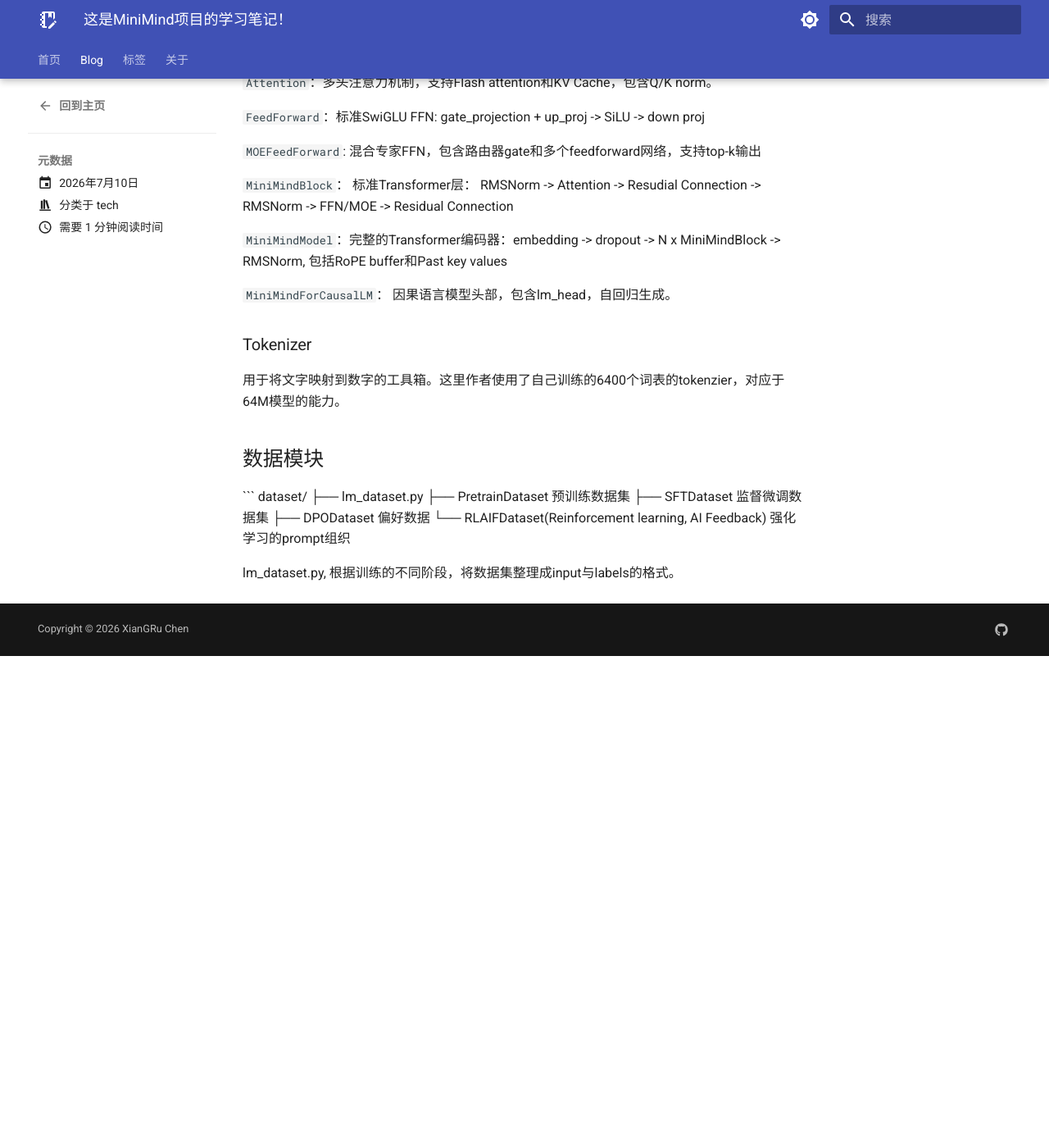
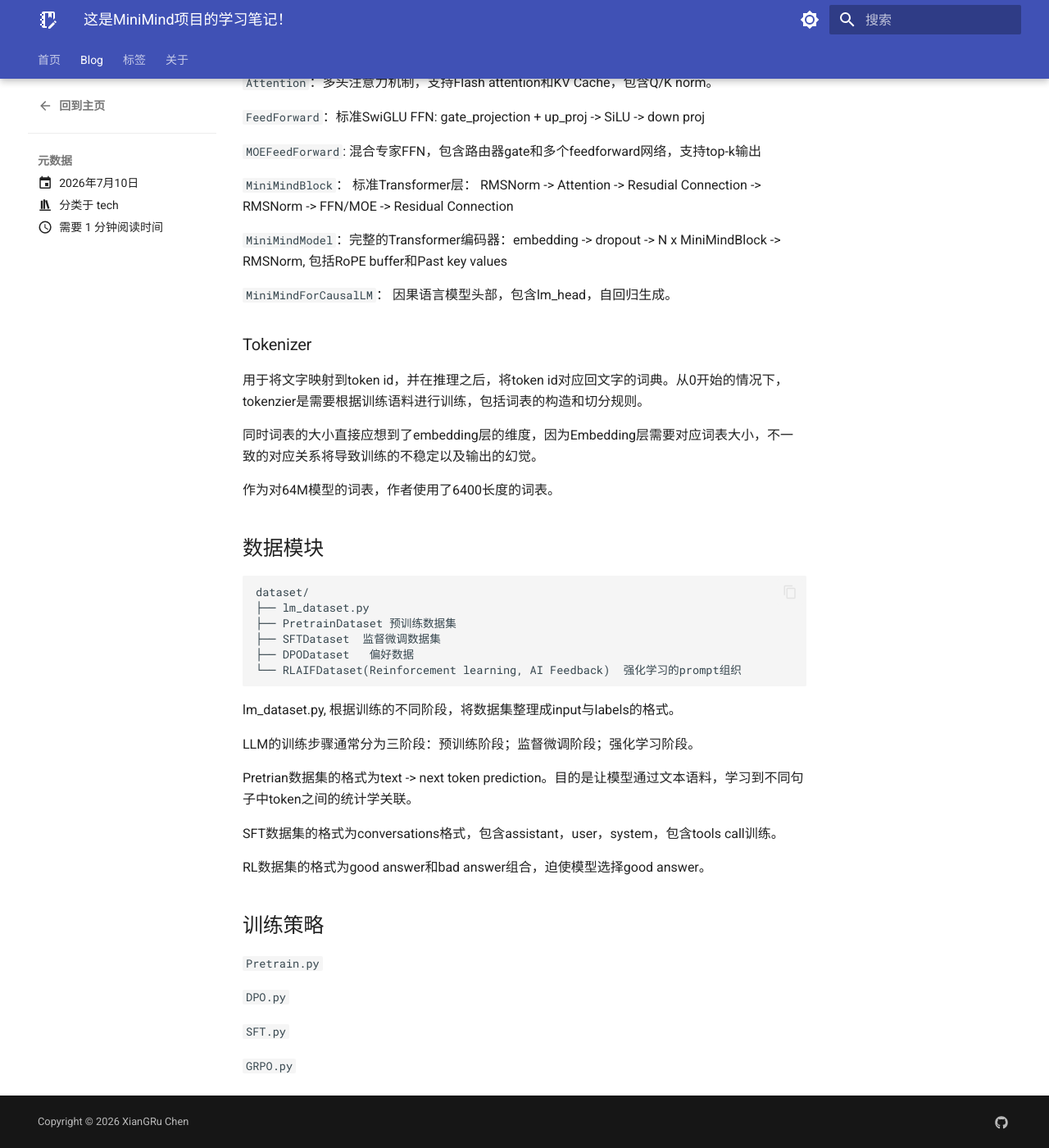
Before and after one commit to yokomaz/XianGRu_blogs, an MkDocs documentation site: the page built from docs/blog/posts/MiniMind.md, in a window 1280 px wide and 1400 px high, scrolled down 1896 px. Shown: the whole window at 82% size. Built offline with MkDocs 1.6.1 and Material for MkDocs 9.7.7, drawn with Linux system fonts in a browser that asks for light colours; before the commit the page ends 2696 px from its top, so only the background shows below that.

Commit message:
Update blog posts

````diff
--- a/docs/blog/posts/MiniMind.md
+++ b/docs/blog/posts/MiniMind.md
@@ -87,7 +87,11 @@ model模块主要用于构建整体项目中的模型结构。
 
 ### Tokenizer
 
-用于将文字映射到数字的工具箱。这里作者使用了自己训练的6400个词表的tokenzier，对应于64M模型的能力。
+用于将文字映射到token id，并在推理之后，将token id对应回文字的词典。从0开始的情况下，tokenzier是需要根据训练语料进行训练，包括词表的构造和切分规则。
+
+同时词表的大小直接应想到了embedding层的维度，因为Embedding层需要对应词表大小，不一致的对应关系将导致训练的不稳定以及输出的幻觉。
+
+作为对64M模型的词表，作者使用了6400长度的词表。
 
 
 ## 数据模块
@@ -98,5 +102,23 @@ dataset/
 ├── SFTDataset  监督微调数据集
 ├── DPODataset   偏好数据
 └── RLAIFDataset(Reinforcement learning, AI Feedback)  强化学习的prompt组织
+```
 
 lm_dataset.py, 根据训练的不同阶段，将数据集整理成input与labels的格式。
+
+LLM的训练步骤通常分为三阶段：预训练阶段；监督微调阶段；强化学习阶段。
+
+Pretrian数据集的格式为text -> next token prediction。目的是让模型通过文本语料，学习到不同句子中token之间的统计学关联。
+
+SFT数据集的格式为conversations格式，包含assistant，user，system，包含tools call训练。
+
+RL数据集的格式为good answer和bad answer组合，迫使模型选择good answer。
+
+## 训练策略
+``` Pretrain.py ```
+
+``` DPO.py ```
+
+``` SFT.py ```
+
+``` GRPO.py ```
````
Also changed, not shown: docs/blog/posts/OrangePI_project.md (added, +23 -0 lines), docs/blog/posts/logic_of_the_world.md (added, +17 -0 lines).
